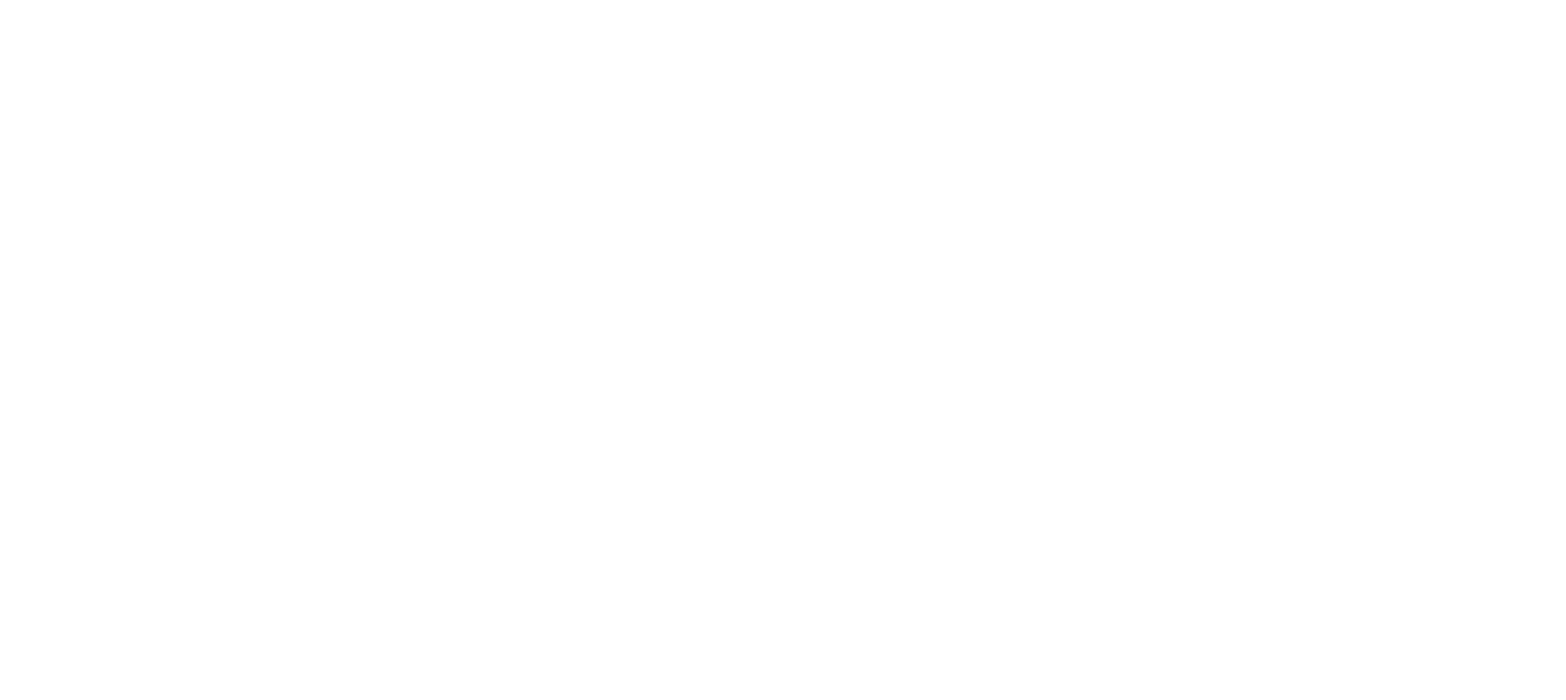
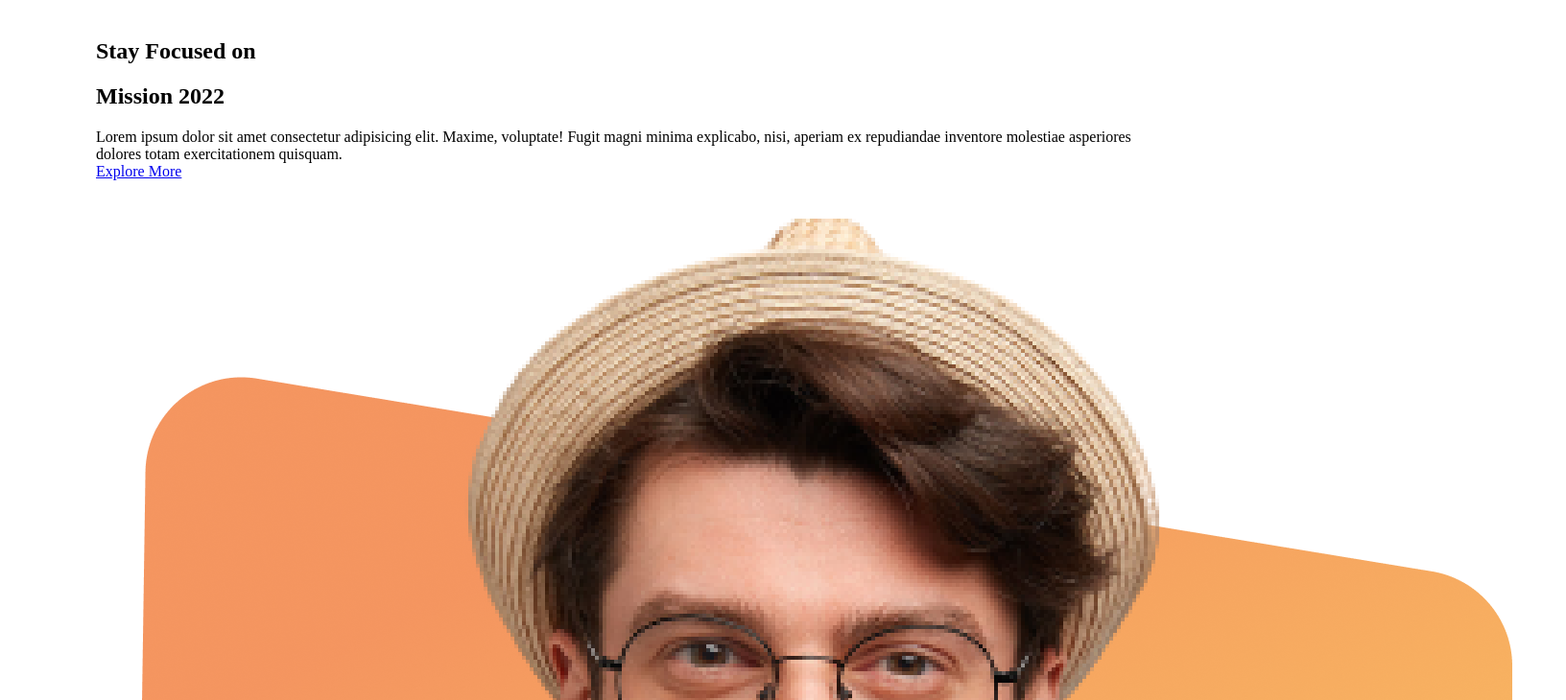
Before and after one commit to mahbubh0ssain/mission-2022, a plain HTML site: page index.html in a window 1280 px wide. Shown: the top 730 px of the page at 96% size, 1632 px wide, since content can reach past the window. Drawn offline with Linux system fonts and the light colour scheme.

Commit message:
top-part

```diff
--- a/index.css
+++ b/index.css
@@ -0,0 +1,3 @@
+* {
+  margin: 20px 20px 0px 20px;
+}
--- a/index.html
+++ b/index.html
@@ -8,7 +8,18 @@
     <link rel="stylesheet" href="index.css" type="text/css" />
   </head>
   <body>
-
-
+    <section class="sec-1">
+      <div class="top">
+        <h1>Stay Focused on</h1>
+        <h1>Mission 2022</h1>
+        <p>
+          Lorem ipsum dolor sit amet consectetur adipisicing elit. Maxime,
+          voluptate! Fugit magni minima explicabo, nisi, aperiam ex repudiandae
+          inventore molestiae asperiores dolores totam exercitationem quisquam.
+        </p>
+        <a href="#">Explore More</a>
+      </div>
+      <div class="img"><img src="./images/person/person-1.png" alt="" /></div>
+    </section>
   </body>
 </html>
```
